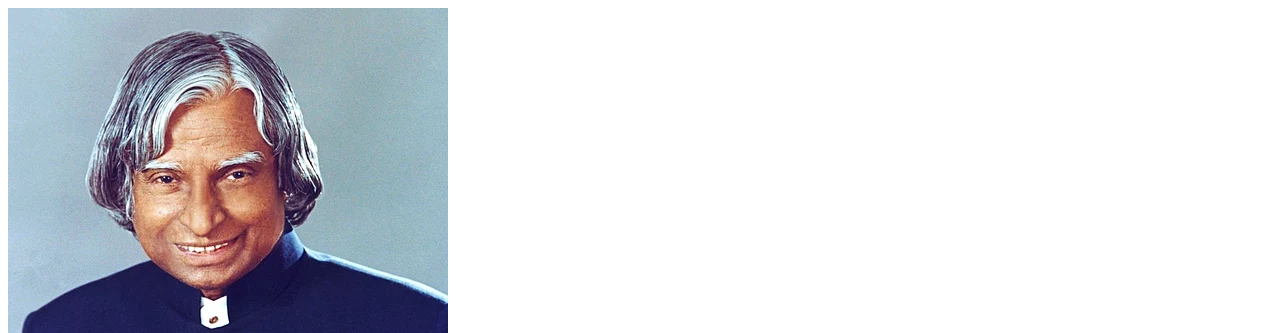
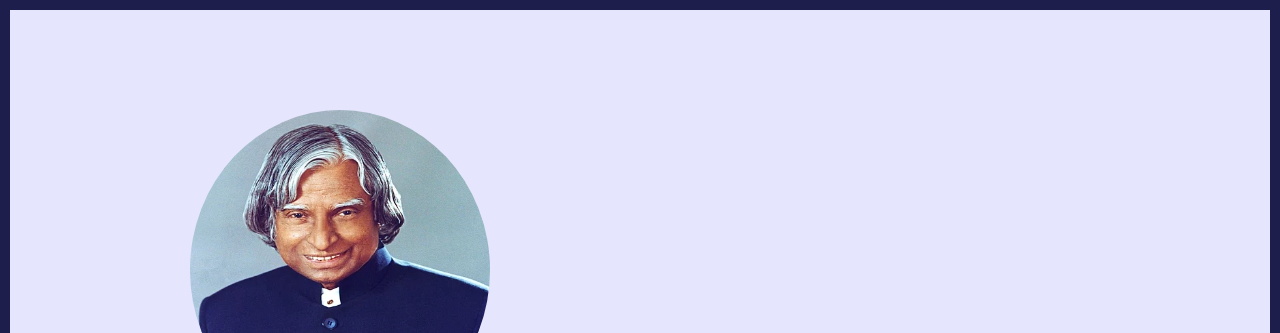
Before and after one commit to Iam-AdityaKumar/Project-1, a plain HTML site: page index.html in a window 1280 px wide. Shown: the top 333 px of the page. Drawn offline with Linux system fonts and the light colour scheme.

Commit message:
Updated style.css

```diff
--- a/index.html
+++ b/index.html
@@ -4,7 +4,7 @@
     <meta charset="UTF-8" />
     <meta name="viewport" content="width=device-width, initial-scale=1.0" />
     <title>The Tribute Website | A.P.J Abdul Kalam</title>
-    <link rel="stylesheet" href="project1.css" />
+    <link rel="stylesheet" href="style.css" />
   </head>
   <body>
     <div class="container">
```
